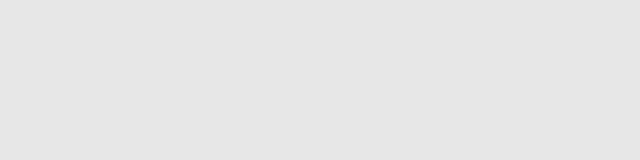
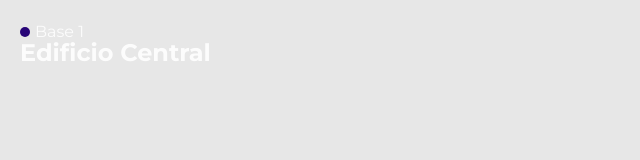
Before and after one commit to Gabriels114/Sirius, a React (Vite) app in the folder Sirius_Front/: page / in a window 1280 px wide. Shown: the top 160 px of the page, without its empty margins (0-640 px from the left). Built offline with nearby package versions, Linux system fonts and the light colour scheme.

Commit message:
feat: add Title component and update App structure with new styling

```diff
--- a/Sirius_Front/src/App.tsx
+++ b/Sirius_Front/src/App.tsx
@@ -1,11 +1,15 @@
 import './App.css'
+import Title from './components/atoms/title/Title'
 
 function App() {
 
 
   return (
     <>
+      <body>
 
+        <Title base='Base 1' title='Edificio Central'/>
+      </body>
     </>
   )
 }
--- /dev/null
+++ b/Sirius_Front/src/components/atoms/title/Title.tsx
@@ -0,0 +1,29 @@
+export default function Title({ base,title }: { base: string,title: string }) {
+    return(
+        <>
+            <span
+                style={{
+                    display: "flex",
+                    alignItems: "center",
+                    gap: '5px',
+                }}
+            >
+                <div
+                    style={{
+                        width: '10px',
+                        height: '10px',
+                        backgroundColor: '#270477',
+                        borderRadius: '50%'
+                    }}>
+                </div>
+                {base}
+            </span>
+            <h1
+                style={{
+                    lineHeight: '.75',
+                    fontSize: 'var(--font-xl)'
+                }}
+            >{title}</h1>
+        </>
+    )
+}
--- a/Sirius_Front/src/index.css
+++ b/Sirius_Front/src/index.css
@@ -54,3 +54,9 @@
   box-sizing: border-box;
   /* outline: 1px auto #f00; */
 }
+
+body{
+  width: 100%;
+  min-width: 320px;
+  padding: 20px;
+}
```
Also changed, not shown: Sirius_Front/src/assets/DJI_Drone.png (added), Sirius_Front/src/assets/map.png (added).
